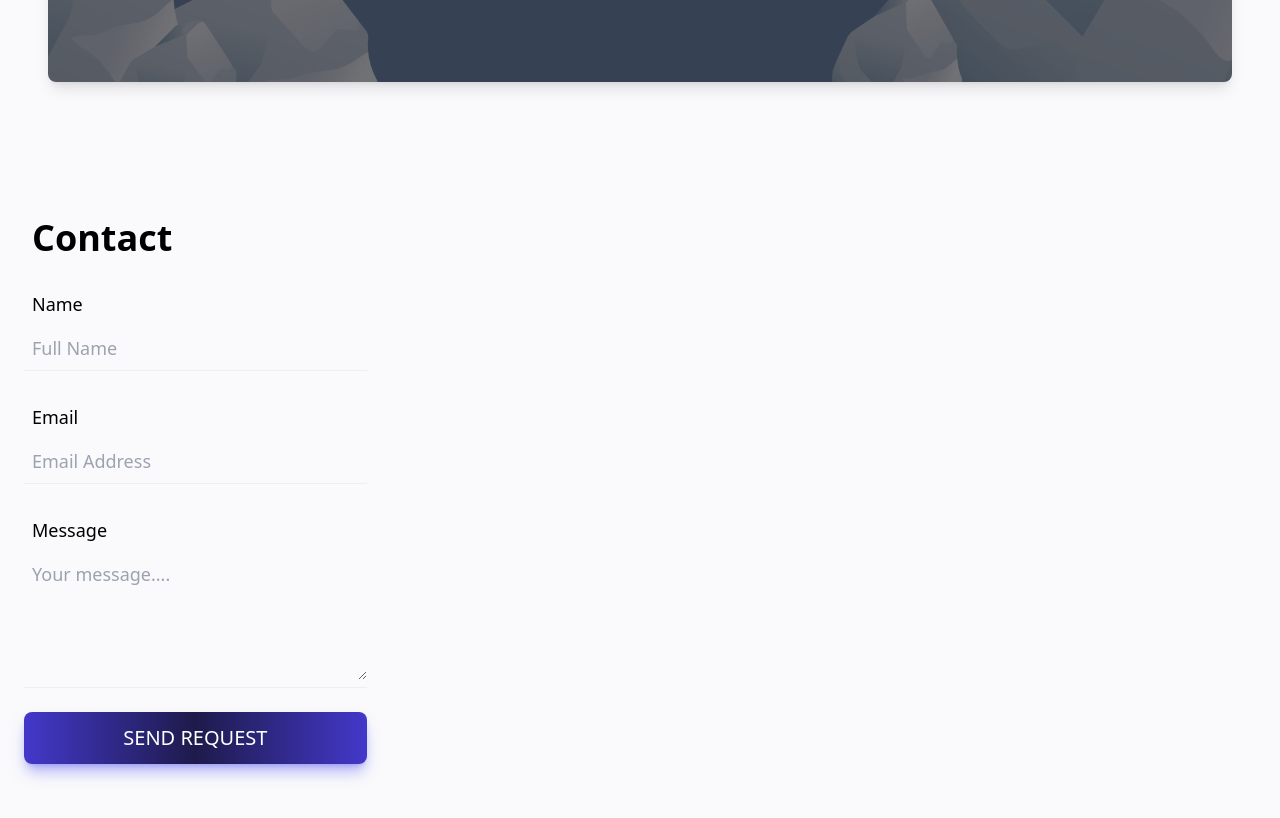
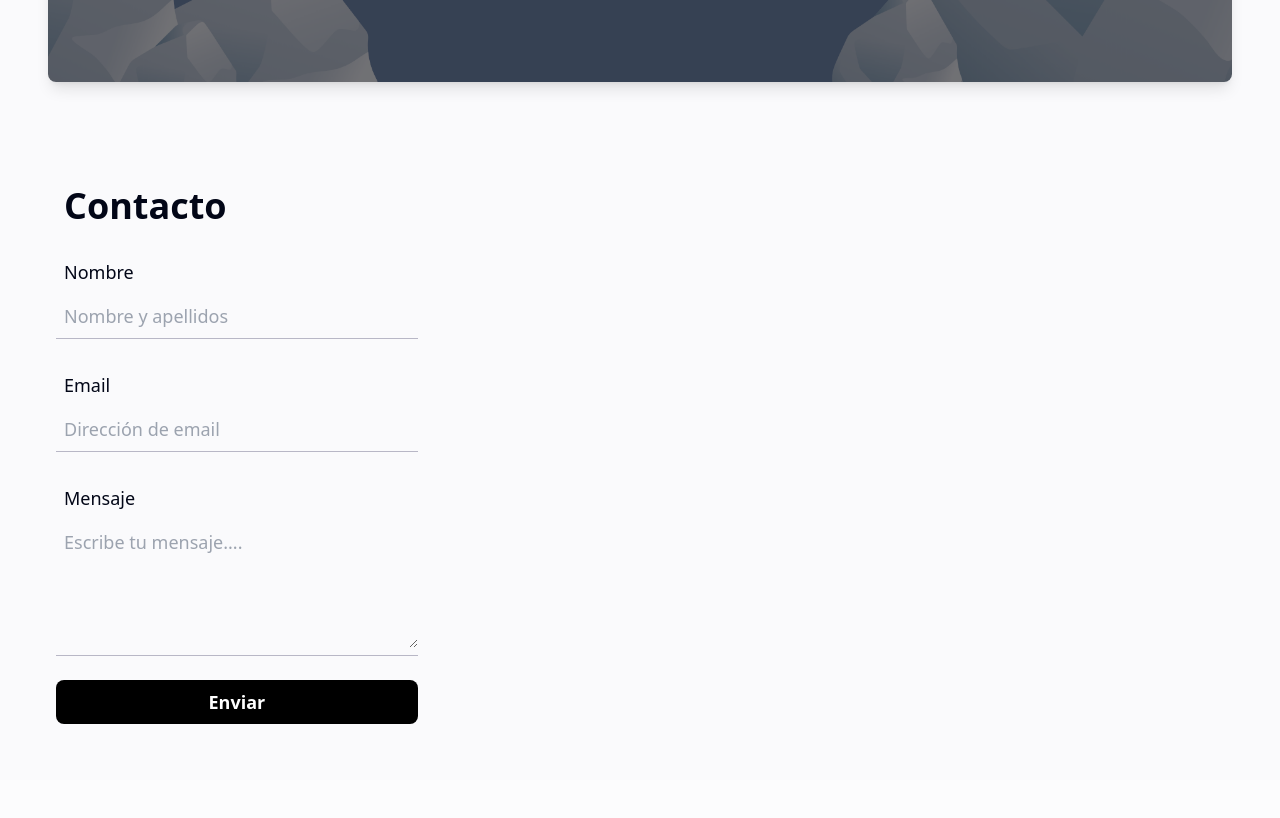
Before and after one commit to MaykelldaCostaRamos/Portafolio, a React (Vite) app: page / in a window 1280 px wide. Shown: the part 1880-2698 px from the top of the page. After the commit the page ends 2660 px from the top, so only its background shows below. Built offline with nearby package versions, Linux system fonts and the light colour scheme.

Commit message:
add text content to Contact section

```diff
--- a/src/components/Contact.jsx
+++ b/src/components/Contact.jsx
@@ -3,23 +3,24 @@ export default function Contact() {
     <form
       action=""
       id="contact"
-      className="py-20 flex flex-col justify-center items-start text-black px-4 "
+      className="py-12 px-6 sm:px-8 md:px-12 flex text-slate-950"
     >
       <div className="m-2 text-lg">
-        <h2 className="text-4xl font-bold mb-8 px-2">Contact</h2>
+        <h2 className="text-4xl font-bold mb-8 px-2">Contacto</h2>
 
         <div className="mb-8">
-          <label htmlFor="name" className="font-medium px-2">
-            Name
+          <label htmlFor="nombre" className="font-medium px-2">
+            Nombre
           </label>
           <input
             type="text"
             id="name"
-            placeholder="Full Name"
+            placeholder="Nombre y apellidos"
             className="w-full mt-2 p-2 focus:outline-none focus:placeholder-transparent  bg-transparent appearance-none"
             required
           />
-          <div className="border-0 border-b border-gray-300/30 "></div>
+          <div className="border-0 border-b border-indigo-950/30" aria-hidden="true"></div>
+
         </div>
         <div className="mb-8">
           <label htmlFor="email" className="font-medium px-2">
@@ -28,31 +29,33 @@ export default function Contact() {
           <input
             type="email"
             id="email"
-            placeholder="Email Address"
+            placeholder="Dirección de email"
             className="w-full mt-2 p-2 focus:outline-none focus:placeholder-transparent bg-transparent appearance-none"
             required
           />
-          <div className="border-0 border-b border-gray-300/30 "></div>
+          <div className="border-0 border-b border-indigo-950/30" aria-hidden="true"></div>
+
         </div>
+
         <div className="mb-6">
           <label htmlFor="message" className="font-medium px-2">
-            Message
+            Mensaje
           </label>
           <textarea
-            id="message"
-            placeholder="Your message...."
+            id="mensaje"
+            placeholder="Escribe tu mensaje...."
             rows="4"
             className="w-full mt-2 p-2 focus:outline-none focus:placeholder-transparent bg-transparent appearance-none"
           ></textarea>
-          <div className="border-0 border-b border-gray-300/30 "></div>
+          <div className="border-0 border-b border-indigo-950/30" aria-hidden="true"></div>
         </div>
 
         <button
           type="submit"
-          className="w-full text-white  rounded-lg text-xl py-3 bg-gradient-to-r from-indigo-700 via-indigo-950 to-indigo-700 hover:bg-gradient-to-br focus:ring-4 focus:outline-none focus:ring-indigo-300 dark:focus:ring-indigo-800 shadow-lg shadow-indigo-500/50 dark:shadow-lg dark:shadow-indigo-800/80"
+          className="w-full bg-black text-white font-black rounded-lg p-2"
 
         >
-          SEND REQUEST
+          Enviar
         </button>
       </div>
     </form>
```
